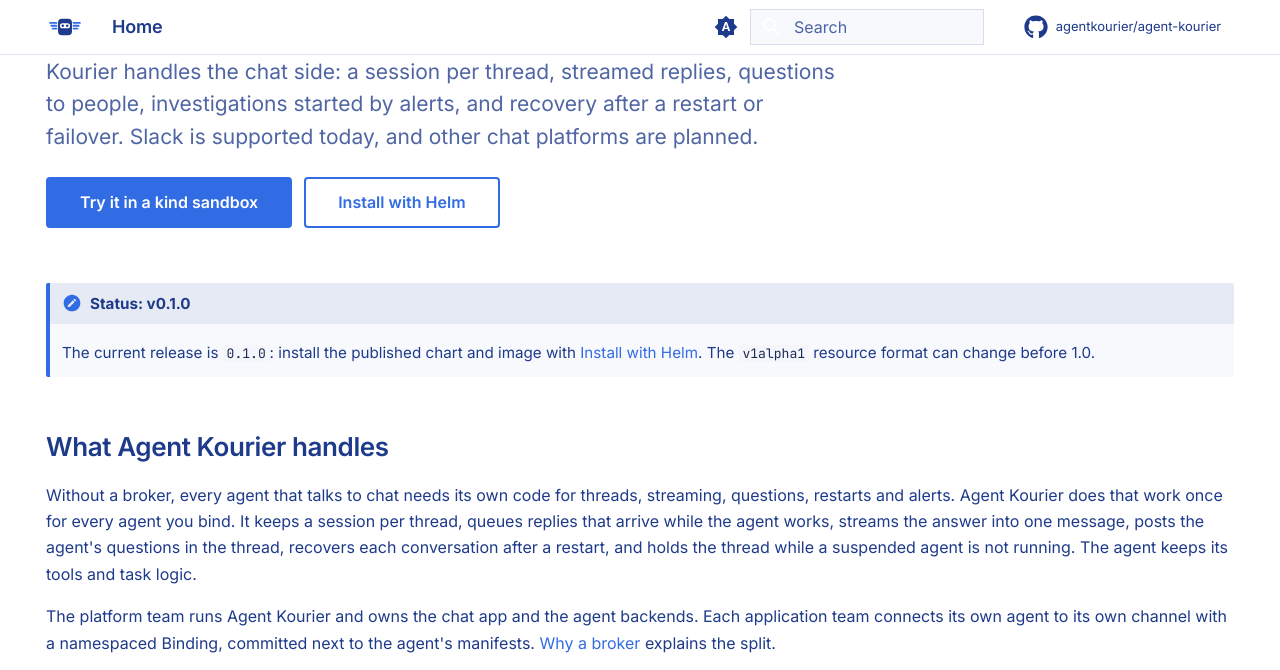
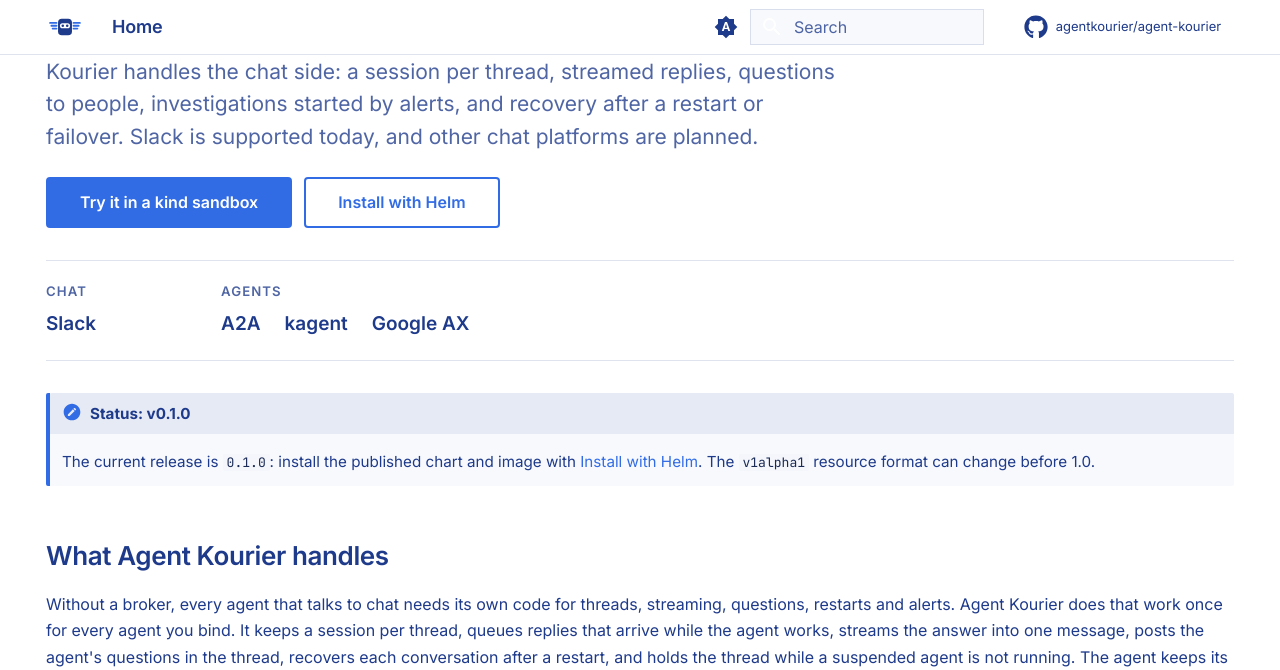
Before and after one commit to agentkourier/agent-kourier, an MkDocs documentation site: the page built from docs/index.md, in a window 1280 px wide and 1400 px high, scrolled down 289 px. Shown: the top 670 px of the window. Built offline with MkDocs 1.6.1 and Material for MkDocs 9.7.7, drawn with Linux system fonts in a browser that asks for light colours; comment, search, counter and statistics services are not loaded; some of the changed text lies outside the part shown.

Commit message:
docs(site): move the integrations strip under the hero and drop the Alerts group (#27)
The strip listed Alerts as a third integration beside Chat and Agents.
Agent Kourier has no alerting integration: it reads the messages an
alerting tool posts to Slack through a chat trigger. "any bot's message"
also overstated what the sentence above it qualifies (each bot needs a
trigger of its own).

- Keep Chat and Agents only, and show the strip under the hero, left
  aligned with it, as the page's summary of what Agent Kourier connects.
- The How it works card says "between your chat and your agents".
- The alert section links its worked Alertmanager trigger and the
  any-bot how-to, so both stay one click from the landing page.

Co-authored-by: tbickford <814232+tbickford@users.noreply.github.com>

```diff
--- a/docs/index.md
+++ b/docs/index.md
@@ -25,6 +25,19 @@
 <div class="ak-hero__actions">
 <a class="md-button md-button--primary" href="tutorials/first-agent-in-slack/">Try it in a kind sandbox</a>
 <a class="md-button" href="how-to/install-with-helm/">Install with Helm</a>
+</div>
+</div>
+
+<div class="ak-strip">
+<div class="ak-strip__group">
+<p class="ak-strip__label">Chat</p>
+<span class="ak-strip__name">Slack</span>
+</div>
+<div class="ak-strip__group">
+<p class="ak-strip__label">Agents</p>
+<span class="ak-strip__name">A2A</span>
+<span class="ak-strip__name">kagent</span>
+<span class="ak-strip__name">Google AX</span>
 </div>
 </div>
 
@@ -115,23 +128,5 @@
 
 A repeat of the same alert attaches to its thread, and its resolve posts a note there. Agent Kourier reads the alert
 your alerting tool already posts to Slack, so your alerts arrive as before, whether or not Agent Kourier is running.
-The docs have a worked trigger for Alertmanager;
-another tool's bot needs a trigger of its own.
-
-<div class="ak-strip">
-<div class="ak-strip__group">
-<p class="ak-strip__label">Chat</p>
-<span class="ak-strip__name">Slack</span>
-</div>
-<div class="ak-strip__group">
-<p class="ak-strip__label">Agents</p>
-<span class="ak-strip__name">A2A</span>
-<span class="ak-strip__name">kagent</span>
-<span class="ak-strip__name">Google AX</span>
-</div>
-<div class="ak-strip__group">
-<p class="ak-strip__label">Alerts</p>
-<span class="ak-strip__name">Alertmanager</span>
-<span class="ak-strip__name">any bot's message</span>
-</div>
-</div>
+The docs have a [worked trigger for Alertmanager](how-to/investigate-alertmanager-alerts.md);
+[another tool's bot](how-to/any-bot-trigger.md) needs a trigger of its own.
--- a/docs/stylesheets/brand.css
+++ b/docs/stylesheets/brand.css
@@ -508,13 +508,13 @@
   }
 }
 
-/* The strip of real names. */
+/* The strip of real names, under the hero and aligned with it. */
 .ak-strip {
   display: flex;
   flex-wrap: wrap;
-  justify-content: center;
+  justify-content: flex-start;
   gap: 1rem 3rem;
-  margin: 2.4rem 0 1rem;
+  margin: 0 0 1.6rem;
   padding: 1rem 0;
   border-top: 1px solid var(--ak-rule);
   border-bottom: 1px solid var(--ak-rule);
@@ -523,13 +523,13 @@
   display: flex;
   flex-wrap: wrap;
   align-items: baseline;
-  justify-content: center;
+  justify-content: flex-start;
   gap: 0.3rem 1.2rem;
 }
 .md-typeset .ak-strip__label {
   flex-basis: 100%;
   margin: 0;
-  text-align: center;
+  text-align: left;
   font-size: 0.66rem;
   font-weight: 600;
   letter-spacing: 0.08em;
```
Also changed, not shown: other parts of docs/index.md (+1 -1 lines).
